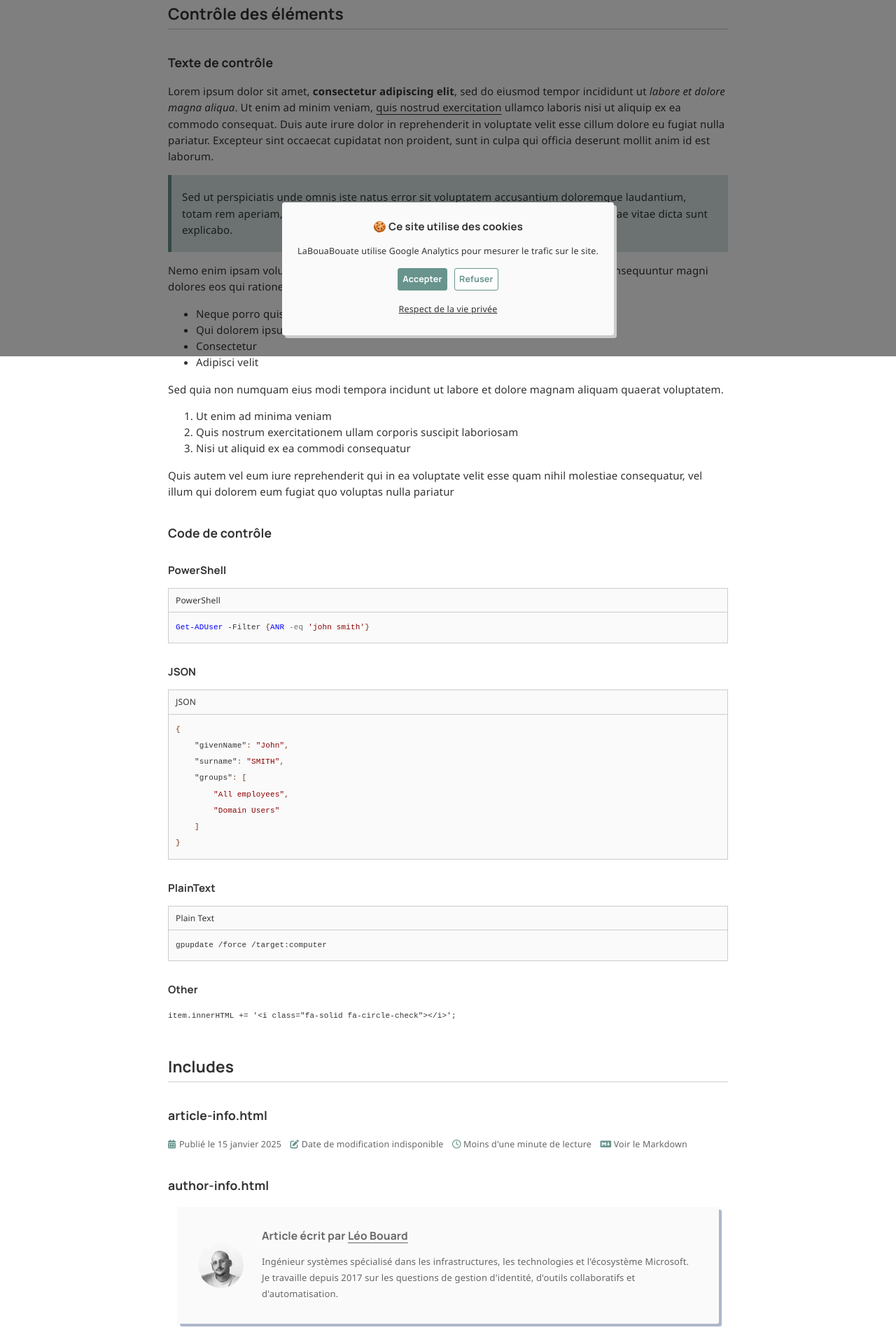
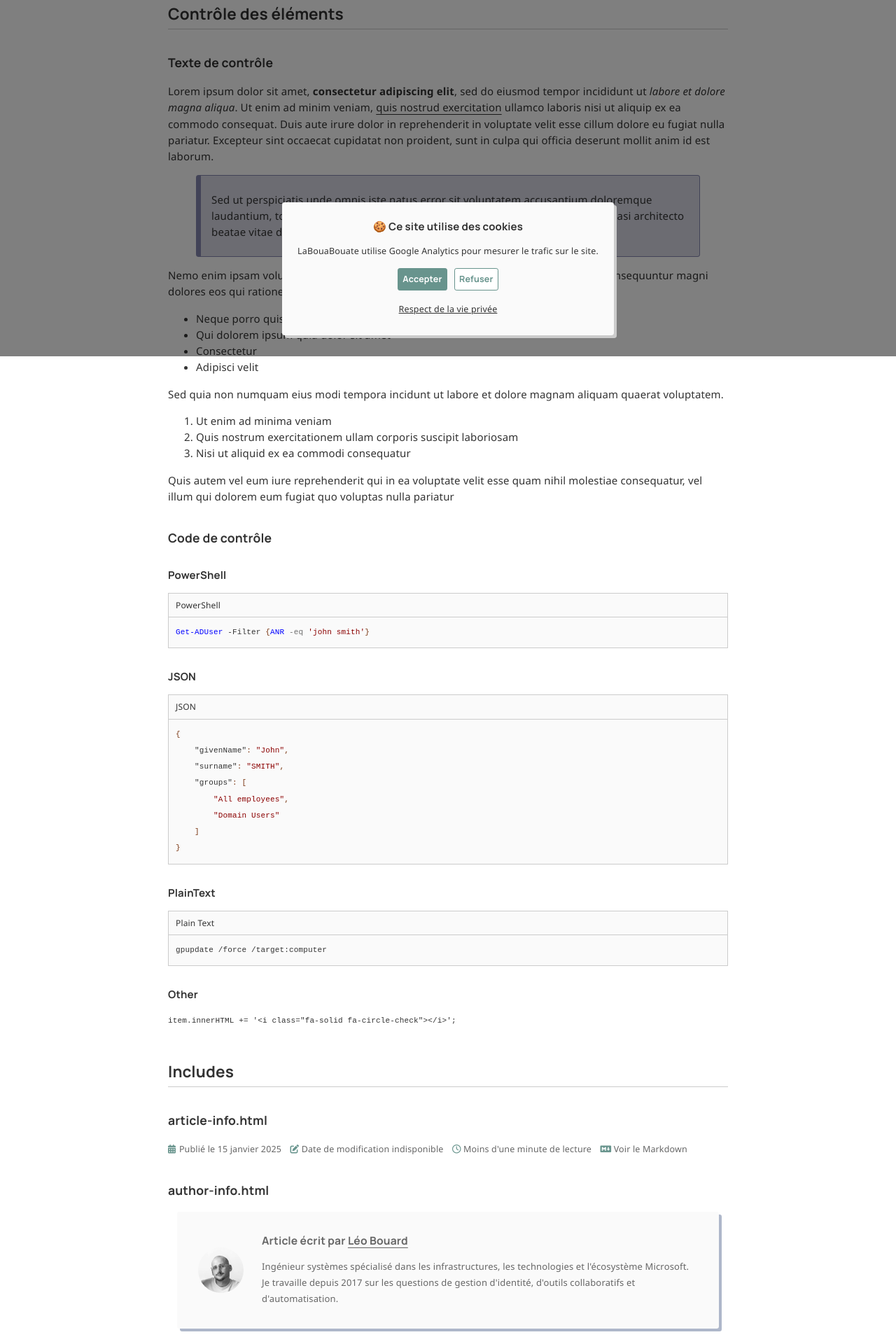
Before and after one commit to leobouard/leobouard.github.io, a Jekyll site: the page built from _pages/testing.md, in a window 1280 px wide. Shown: the part 391-2311 px from the top of the page at 70% size. Built offline with Jekyll 4.4.1, drawn with Linux system fonts in a browser that asks for light colours; nearby versions of some CDN libraries; some web fonts are replaced; comment, search, counter and statistics services are not loaded.

Commit message:
Nouvelles blockquotes

```diff
--- a/_sass/code-and-blockquote.scss
+++ b/_sass/code-and-blockquote.scss
@@ -1,8 +1,10 @@
 blockquote {
     background-color: var(--blockquote);
-    border-left: 5px solid var(--primary);
-    margin-inline: 0;
-    padding: 5px 15px;
+    border-radius: var(--borderradius);
+    border: 1px solid var(--accent);
+    border-left: 0.5em solid var(--accent);
+    /*margin-inline: 0;*/
+    padding: 0.5em 1em;
 }
 
 div.highlighter-rouge,
--- a/_sass/colors-and-fonts.scss
+++ b/_sass/colors-and-fonts.scss
@@ -25,7 +25,7 @@ html {
     --lightaccent: #fafafa;
     --mediumaccent: #ccc;
     --heavyaccent: #666;
-    --blockquote: #71a29a45;
+    --blockquote: #8688b050;
 }
 
 html .image-dark {
@@ -48,7 +48,7 @@ html.dark {
     --lightaccent: #1C1A23;
     --mediumaccent: #423C53;
     --heavyaccent: #A195BF;
-    --blockquote: #90b7b145;
+    --blockquote: #9997C250;
 }
 
 html.dark .image-dark {
```
